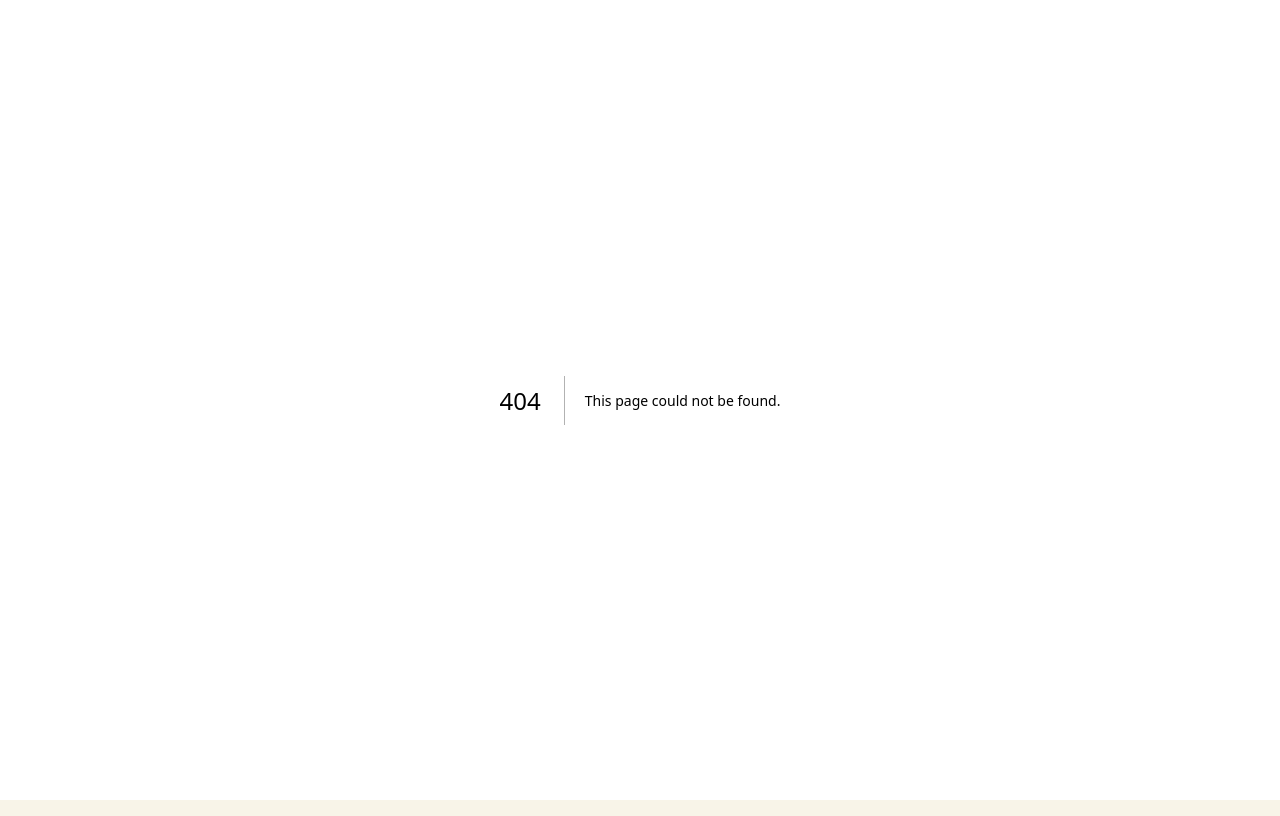
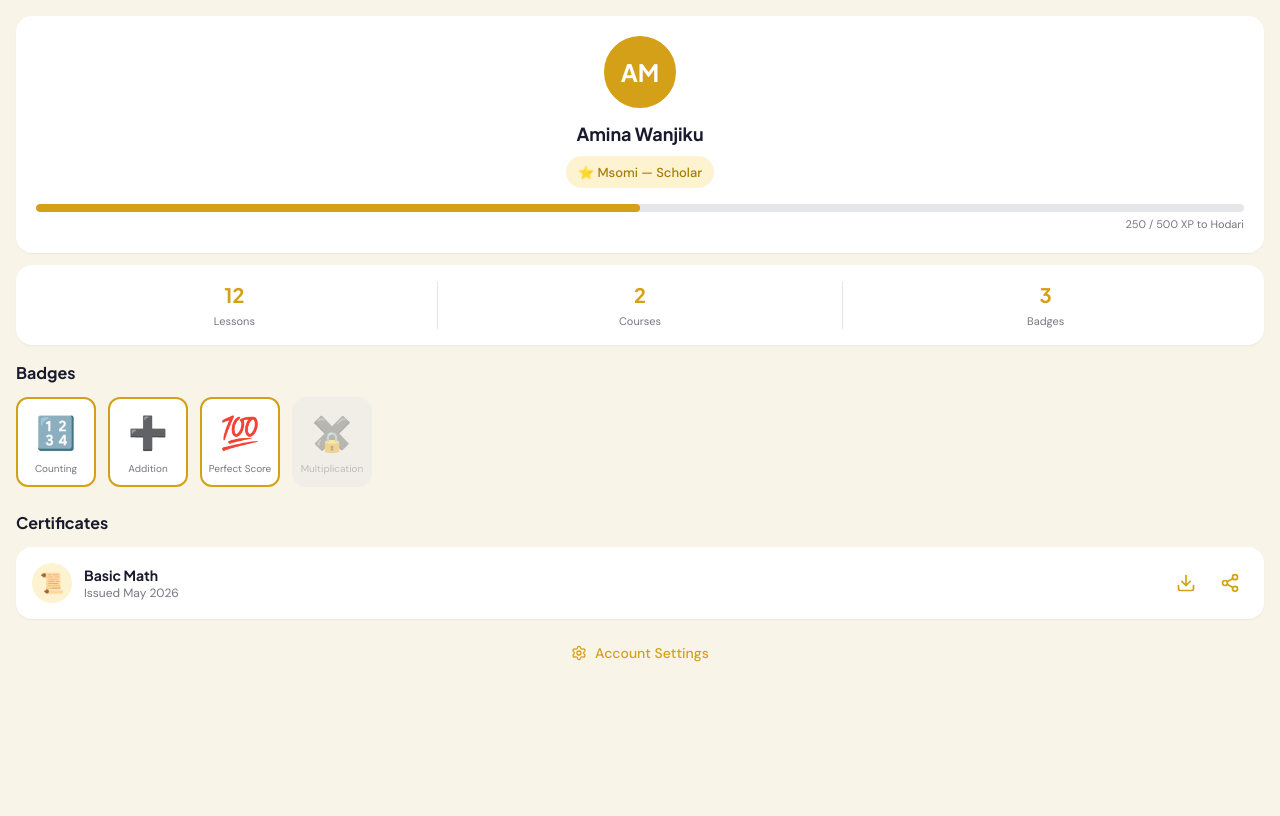
Before and after one commit to jj-tech-ranger/mwangaza, a Next.js app in the folder apps/web/: page /profile in a window 1280 px wide. Before the commit this address had no page. Built offline with nearby package versions, Linux system fonts and the light colour scheme.

Commit message:
feat: implement Profile page with user details and badges
Create detailed user profile page with avatar, stats, badges, and settings.

Co-authored-by: Jemimah Jemutai <169984600+jj-tech-ranger@users.noreply.github.com>

```diff
--- /dev/null
+++ b/apps/web/app/profile/page.tsx
@@ -0,0 +1,185 @@
+"use client";
+
+import { Download, Share2, Settings } from "lucide-react";
+
+interface Badge {
+  id: number;
+  emoji: string;
+  name: string;
+  earned: boolean;
+}
+
+const badges: Badge[] = [
+  { id: 1, emoji: "🔢", name: "Counting", earned: true },
+  { id: 2, emoji: "➕", name: "Addition", earned: true },
+  { id: 3, emoji: "💯", name: "Perfect Score", earned: true },
+  { id: 4, emoji: "✖️", name: "Multiplication", earned: false },
+];
+
+interface Stat {
+  value: string;
+  label: string;
+}
+
+const stats: Stat[] = [
+  { value: "12", label: "Lessons" },
+  { value: "2", label: "Courses" },
+  { value: "3", label: "Badges" },
+];
+
+function Avatar({ initials }: { initials: string }) {
+  return (
+    <div className="flex h-[72px] w-[72px] items-center justify-center rounded-full border-2 border-[#D4A017] bg-[#D4A017]">
+      <span className="font-heading text-2xl font-bold text-[#FFFFFF]">
+        {initials}
+      </span>
+    </div>
+  );
+}
+
+function BadgeCard({ badge }: { badge: Badge }) {
+  return (
+    <div
+      className={`relative flex h-[90px] w-[80px] flex-shrink-0 flex-col items-center justify-center rounded-xl bg-[#FFFFFF] ${
+        badge.earned
+          ? "border-2 border-[#D4A017]"
+          : "border border-[#E5E7EB] opacity-40"
+      }`}
+    >
+      <span className="text-[32px]">{badge.emoji}</span>
+      <span className="mt-1 text-center font-body text-[10px] text-[#1A1A2E]/60">
+        {badge.name}
+      </span>
+      {!badge.earned && (
+        <div className="absolute inset-0 flex items-center justify-center rounded-xl bg-[#1A1A2E]/10">
+          <span className="text-xl">🔒</span>
+        </div>
+      )}
+    </div>
+  );
+}
+
+export default function ProfilePage() {
+  const currentXP = 250;
+  const targetXP = 500;
+  const progressPercent = (currentXP / targetXP) * 100;
+
+  return (
+    <div className="min-h-dvh bg-[#F8F4E8] pb-8">
+      {/* Profile Header Card */}
+      <div className="mx-4 mt-4 rounded-2xl bg-[#FFFFFF] p-5 shadow-sm">
+        <div className="flex flex-col items-center">
+          {/* Avatar */}
+          <Avatar initials="AM" />
+
+          {/* Name */}
+          <h1 className="mt-3 font-heading text-lg font-bold text-[#1A1A2E]">
+            Amina Wanjiku
+          </h1>
+
+          {/* Level Badge */}
+          <div className="mt-2 rounded-full bg-[#FDF3D0] px-3 py-1">
+            <span className="font-body text-[13px] font-medium text-[#A67C00]">
+              ⭐ Msomi — Scholar
+            </span>
+          </div>
+
+          {/* XP Progress */}
+          <div className="mt-4 w-full">
+            <div className="h-2 w-full overflow-hidden rounded-full bg-[#E5E7EB]">
+              <div
+                className="h-full rounded-full bg-[#D4A017] transition-all duration-300"
+                style={{ width: `${progressPercent}%` }}
+              />
+            </div>
+            <p className="mt-1 text-right font-body text-[11px] text-[#1A1A2E]/60">
+              {currentXP} / {targetXP} XP to Hodari
+            </p>
+          </div>
+        </div>
+      </div>
+
+      {/* Stats Row Card */}
+      <div className="mx-4 mt-3 rounded-2xl bg-[#FFFFFF] p-4 shadow-sm">
+        <div className="flex">
+          {stats.map((stat, index) => (
+            <div
+              key={stat.label}
+              className={`flex flex-1 flex-col items-center ${
+                index < stats.length - 1 ? "border-r border-[#E5E7EB]" : ""
+              }`}
+            >
+              <span className="font-heading text-xl font-bold text-[#D4A017]">
+                {stat.value}
+              </span>
+              <span className="mt-1 font-body text-[11px] text-[#1A1A2E]/60">
+                {stat.label}
+              </span>
+            </div>
+          ))}
+        </div>
+      </div>
+
+      {/* Badges Section */}
+      <div className="mx-4 mt-4">
+        <h2 className="mb-3 font-heading text-base font-bold text-[#1A1A2E]">
+          Badges
+        </h2>
+        <div className="flex gap-3 overflow-x-auto pb-2">
+          {badges.map((badge) => (
+            <BadgeCard key={badge.id} badge={badge} />
+          ))}
+        </div>
+      </div>
+
+      {/* Certificates Section */}
+      <div className="mx-4 mt-4">
+        <h2 className="mb-3 font-heading text-base font-bold text-[#1A1A2E]">
+          Certificates
+        </h2>
+        <div className="rounded-2xl bg-[#FFFFFF] p-4 shadow-sm">
+          <div className="flex items-center gap-3">
+            {/* Certificate Icon */}
+            <div className="flex h-10 w-10 flex-shrink-0 items-center justify-center rounded-full bg-[#FDF3D0]">
+              <span className="text-xl">📜</span>
+            </div>
+
+            {/* Certificate Info */}
+            <div className="flex-1">
+              <p className="font-heading text-sm font-bold text-[#1A1A2E]">
+                Basic Math
+              </p>
+              <p className="font-body text-xs text-[#1A1A2E]/60">
+                Issued May 2026
+              </p>
+            </div>
+
+            {/* Action Buttons */}
+            <div className="flex gap-2">
+              <button
+                className="flex h-9 w-9 items-center justify-center rounded-full transition-colors hover:bg-[#FDF3D0]"
+                aria-label="Download certificate"
+              >
+                <Download className="h-5 w-5 text-[#D4A017]" />
+              </button>
+              <button
+                className="flex h-9 w-9 items-center justify-center rounded-full transition-colors hover:bg-[#FDF3D0]"
+                aria-label="Share certificate"
+              >
+                <Share2 className="h-5 w-5 text-[#D4A017]" />
+              </button>
+            </div>
+          </div>
+        </div>
+      </div>
+
+      {/* Settings Link */}
+      <div className="mt-6 flex justify-center">
+        <button className="flex items-center gap-2 font-body text-sm font-medium text-[#D4A017] transition-colors hover:text-[#A67C00]">
+          <Settings className="h-4 w-4" />
+          Account Settings
+        </button>
+      </div>
+    </div>
+  );
+}
```
